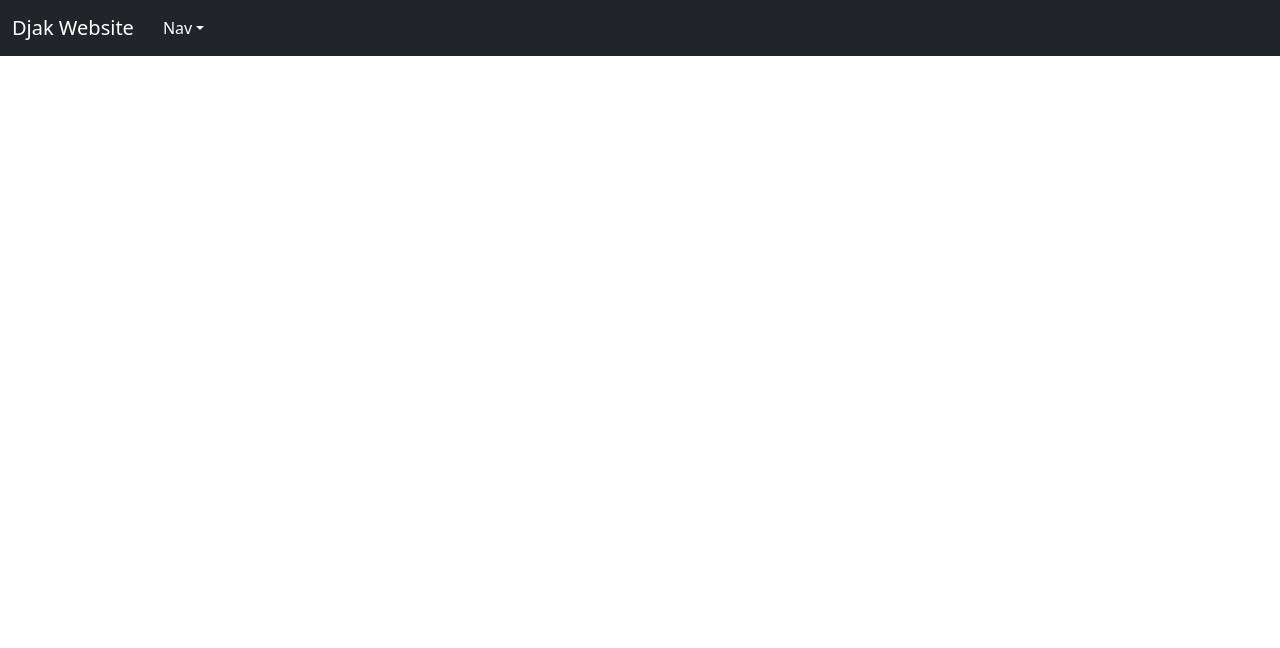
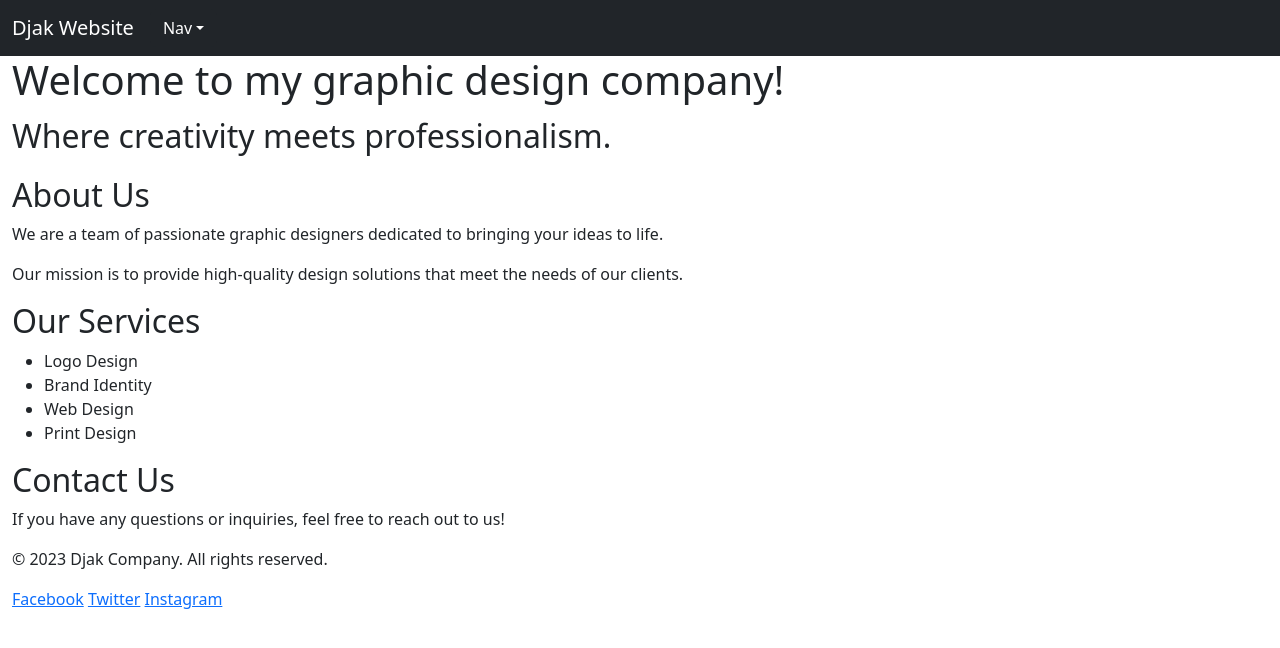
Before and after one commit to Loggingout/Djak-Company-Website, a website built with Vite: page src/index.html in a window 1280 px wide. Built offline with nearby package versions, Linux system fonts and the light colour scheme.

Commit message:
added rest of layout.

```diff
--- a/src/index.html
+++ b/src/index.html
@@ -23,6 +23,7 @@
                             <li><a class="dropdown-item" href="#">Home</a></li>
                             <li><a class="dropdown-item" href="#">About</a></li>
                             <li><a class="dropdown-item" href="#">Contact us</a></li>
+                            <li><a class="dropdown-item" href="#">Services</a></li>
                         </ul>
                         </li>
                     </ul>
@@ -30,5 +31,63 @@
             </div>
         </nav>
     </header>
+    <!--End of header with nav links-->
+
+    <!--Start of main slogan content-->
+    <main>
+        <div class="container-fluid">
+            <h1>Welcome to my graphic design company!</h1>
+            <p class="fs-2">Where creativity meets professionalism.</p>
+        </div>
+    </main>
+    <!--End of main slogan content-->
+
+    <!--Start of About Section-->
+    <section>
+        <div class="container-fluid">
+            <h2>About Us</h2>
+            <p>We are a team of passionate graphic designers dedicated to bringing your ideas to life.</p>
+            <p>Our mission is to provide high-quality design solutions that meet the needs of our clients.</p>
+        </div>
+    </section>
+    <!--End of About Section-->
+
+    <!--Start of Services Section-->
+    <section>
+        <div class="container-fluid">
+            <h2>Our Services</h2>
+            <ul>
+                <li>Logo Design</li>
+                <li>Brand Identity</li>
+                <li>Web Design</li>
+                <li>Print Design</li>
+            </ul>
+        </div>
+    </section>
+    <!--End of Services Section-->
+
+    <!--Start of Contact Section-->
+    <section>
+        <div class="container-fluid">
+            <h2>Contact Us</h2>
+            <p>If you have any questions or inquiries, feel free to reach out to us!</p>
+        </div>
+    </section>
+    <!--End of Contact Section-->
+
+    <!--Start of footer with social media links & icons-->
+    <footer>
+        <div class="container-fluid">
+            <p>&copy; 2023 Djak Company. All rights reserved.</p>
+            <div class="social-media-links">
+                <a href="#" class="social-icon">Facebook</a>
+                <a href="#" class="social-icon">Twitter</a>
+                <a href="#" class="social-icon">Instagram</a>
+            </div>
+        </div>
+    </footer>
+    <!--End of footer with social media links & icons-->
+
+    <!-- Bootstrap JS and dependencies -->
   </body>
 </html>
```
